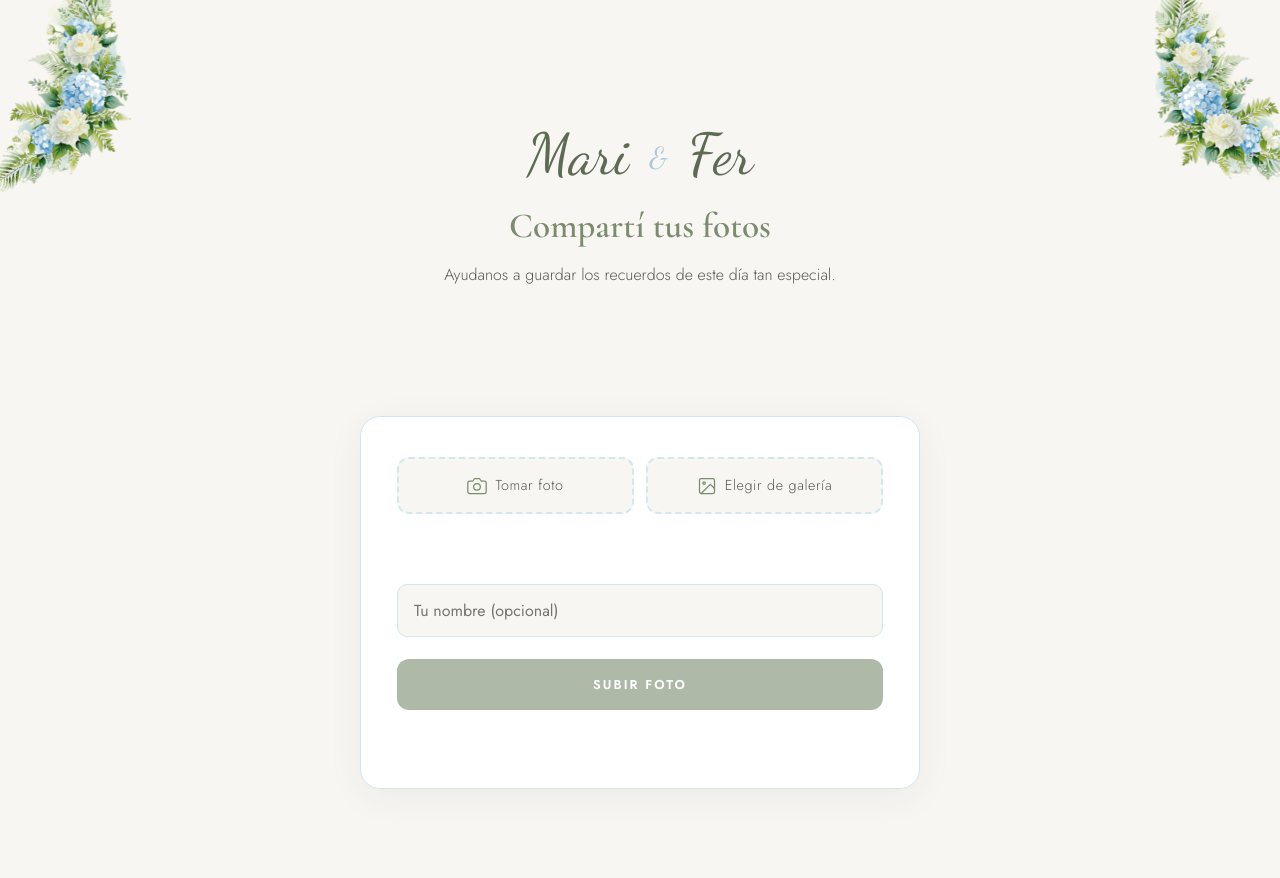
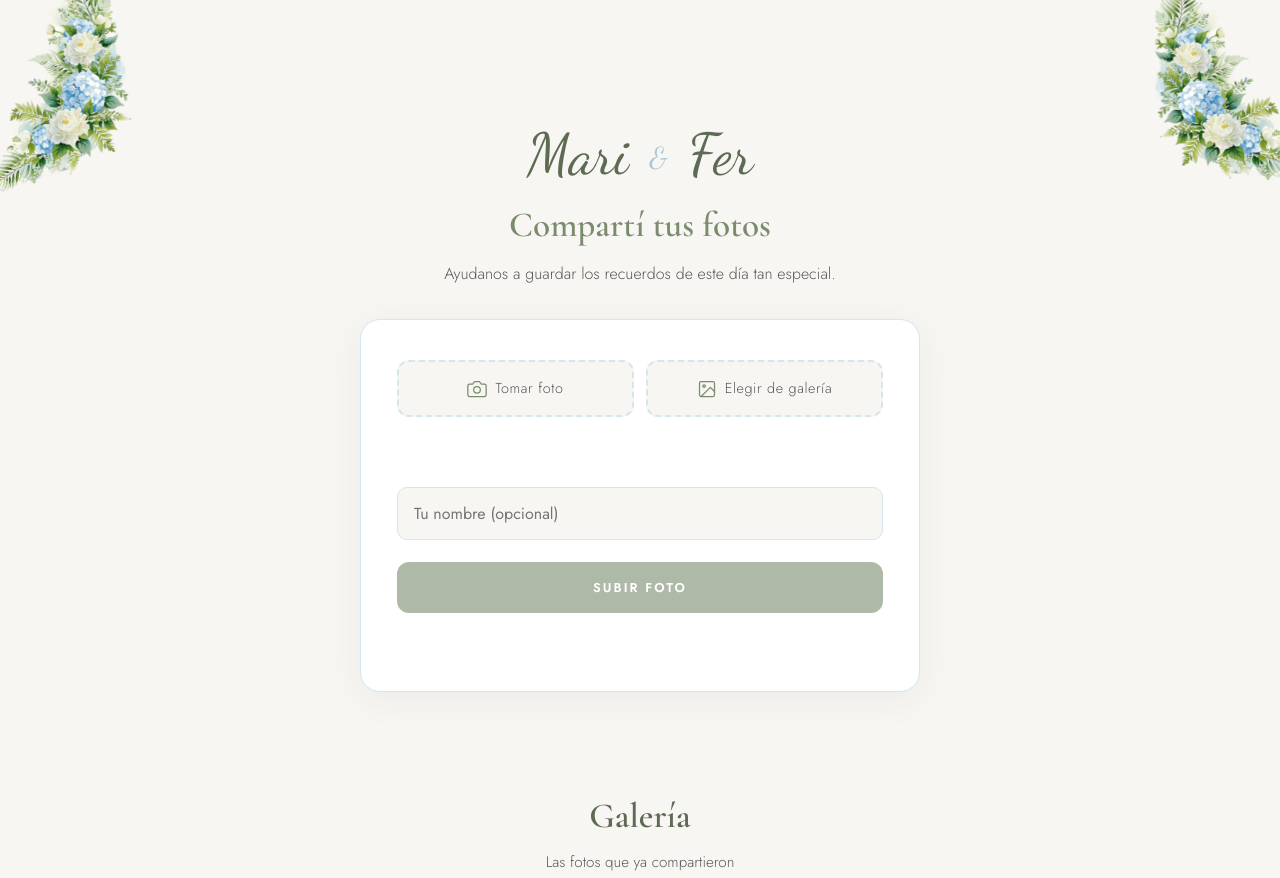
Before and after one commit to Ger1211/casamiento-marina-fernando, a plain HTML site: page fotos.html in a window 1280 px wide. Shown: the top 878 px of the page. Drawn offline with nearby package versions, Linux system fonts and the light colour scheme; no server answers.

Commit message:
Reducir espacio entre el subtítulo y la tarjeta de subida

```diff
--- a/css/fotos.css
+++ b/css/fotos.css
@@ -6,13 +6,13 @@
 /* Hero header */
 .fotos-hero {
   position: relative;
-  min-height: 46vh;
-  min-height: 46dvh;
+  min-height: 34vh;
+  min-height: 34dvh;
   display: flex;
   align-items: center;
   justify-content: center;
   text-align: center;
-  padding: 120px 24px 80px;
+  padding: 120px 24px 20px;
   overflow: hidden;
 }
 
@@ -68,6 +68,11 @@
 /* Sections */
 .fotos-section {
   padding: 48px 0;
+}
+
+/* Tighter spacing between the hero subtitle and the upload card */
+#subir {
+  padding-top: 12px;
 }
 
 /* Upload card */
```
